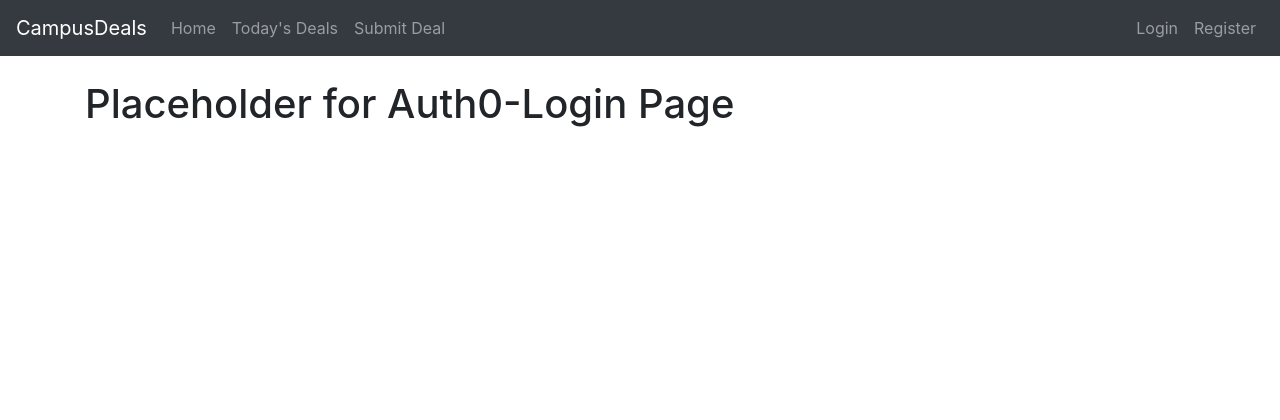
After one commit to benborszcz/CampusDeals, a Flask app: template app/templates/auth0_login.html in a window 1280 px wide. The commit adds this page. Shown: the top 420 px of the page. Run offline with Flask 3, Linux system fonts and the light colour scheme; the template is opened without the code that fills it, so the values that code supplies are empty; parts of the project's set-up code (start-up, migrations or seed data) failed here and were passed over; some libraries are stand-ins or nearby versions.

Commit message:
Auth0Login temporary route added

```diff
--- /dev/null
+++ b/app/templates/auth0_login.html
@@ -0,0 +1,6 @@
+<!-- templates/auth0login.html -->
+{% extends 'base.html' %}
+
+{% block content %}
+    <h1>Placeholder for Auth0-Login Page</h1>
+{% endblock %}
--- a/app/templates/login.html
+++ b/app/templates/login.html
@@ -28,7 +28,7 @@
         </div>
     </form>
 
-    <form action="{{ url_for('auth0-login') }}" method="post">
+    <form action="{{ url_for('auth0Login') }}" method="post">
         <button type="submit" class="btn btn-primary">Login with Auth0</button>
     </form>
 
--- a/app/views.py
+++ b/app/views.py
@@ -199,3 +199,7 @@ def add_comment(deal_id):
     # Update the deal document with the new comments
     deal_ref.update({"comments": comments})
     return redirect(url_for('view_comments', deal_id=deal_id))
+
+@app.route('/auth0-login', methods=['POST'])
+def auth0Login():
+    return render_template('auth0_login.html')
```
